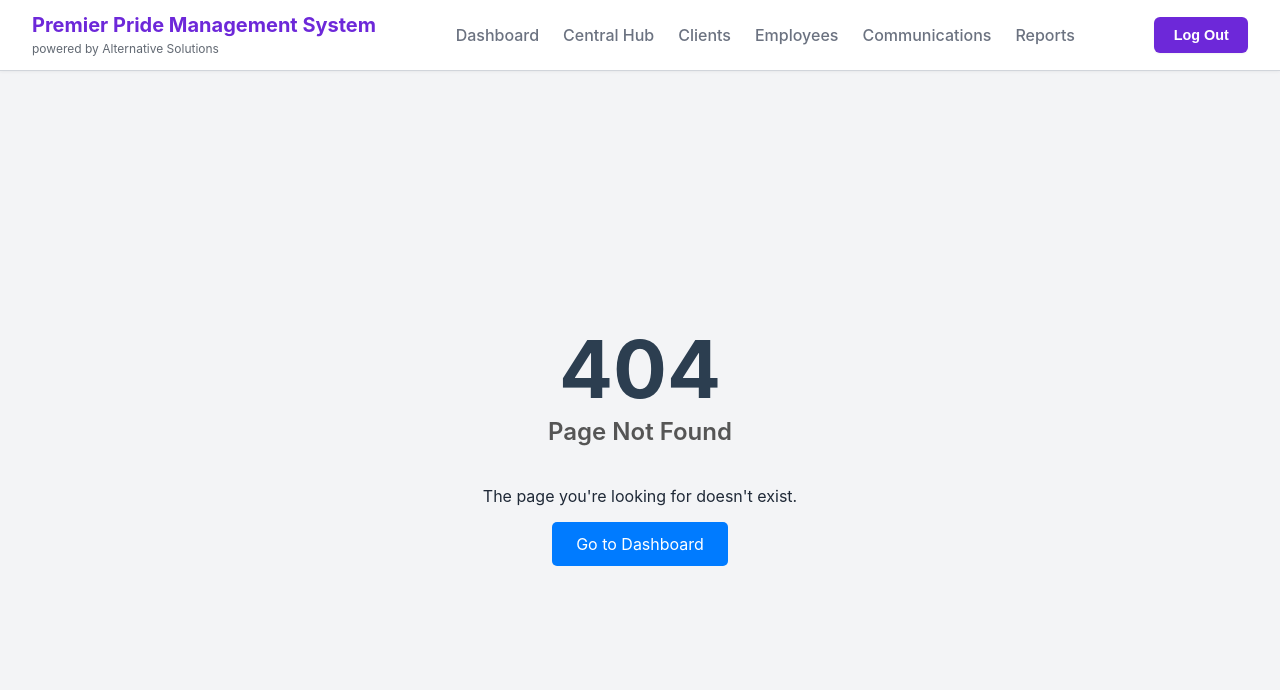
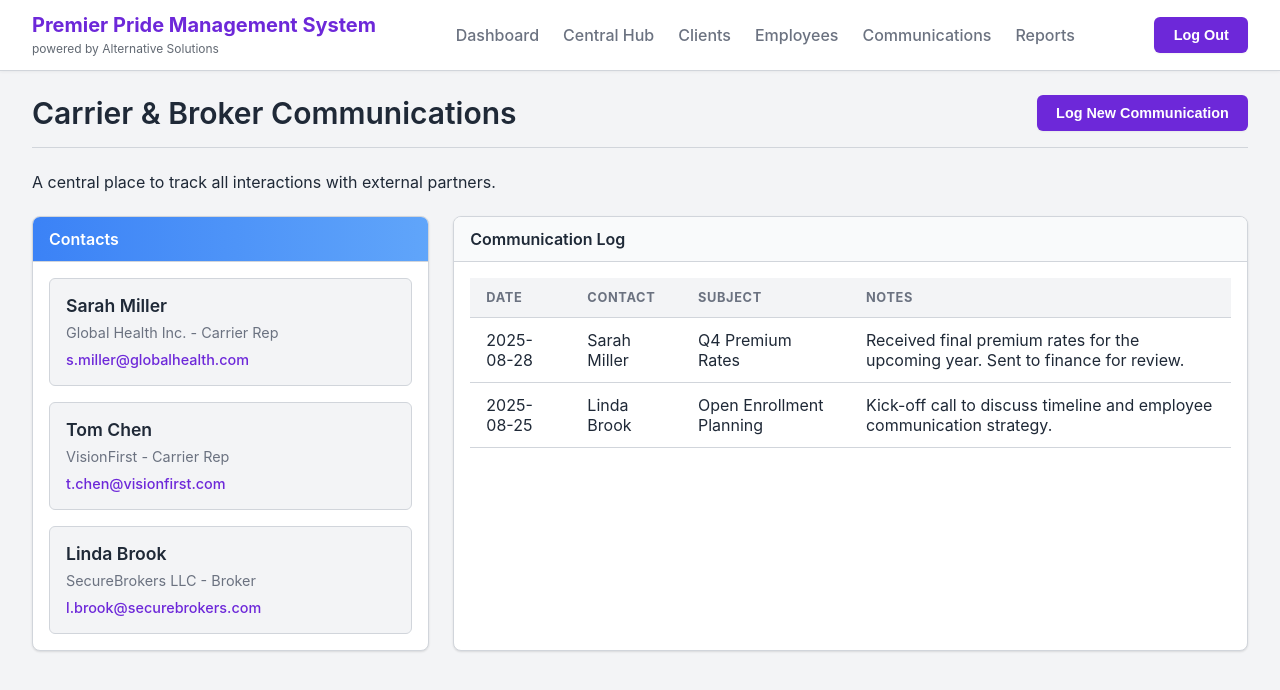
Before and after one commit to geminitwinsolutions/benefits-management-system, a React (Create React App) app: page /communications in a window 1280 px wide. Shown: the top 690 px of the page. Built offline with nearby package versions, Linux system fonts and the light colour scheme; no server answers.

Commit message:
Changes to be committed:

```diff
--- a/src/App.css
+++ b/src/App.css
@@ -473,3 +473,39 @@ h1, h2, h3, h4, h5, h6 { font-weight: 600; }
   padding-bottom: 0.5rem;
   margin-bottom: 1rem;
 }
+
+/* --- Communications Page --- */
+.contact-cards-container {
+  display: grid;
+  grid-template-columns: 1fr; /* Single column on small screens */
+  gap: 1rem;
+}
+
+.info-card {
+  background-color: var(--bg-light);
+  padding: 1rem;
+  border-radius: 6px;
+  border: 1px solid var(--border-color);
+}
+
+.info-card h3 {
+  margin: 0 0 0.5rem 0;
+  font-size: 1.1rem;
+}
+
+.info-card p {
+  margin: 0 0 0.5rem 0;
+  font-size: 0.9rem;
+  color: var(--text-light);
+}
+
+.info-card a {
+  font-size: 0.9rem;
+  color: var(--primary-color);
+  text-decoration: none;
+  font-weight: 500;
+}
+
+.info-card a:hover {
+  text-decoration: underline;
+}
--- a/src/App.js
+++ b/src/App.js
@@ -78,13 +78,15 @@ function App() {
           <Route path="/employees" element={<AllEmployees />} />
           <Route path="/clients" element={<ClientDetails />} />
           <Route path="/reports" element={<StatsAndReports />} />
-
+          <Route path="/communications" element={<Communications />} />
           <Route path="/central-hub" element={<CentralHub />}>
             <Route path="enrollment-management" element={<EnrollmentManagement />} />
             <Route path="open-enrollment" element={<OpenEnrollment />} />
             <Route path="tier-management" element={<TierManagement />} />
+            <Route path="plan-management" element={<PlanManagement />} />
             <Route path="reconciliation" element={<BenefitsReconciliation />} />
             <Route path="service-library" element={<ServiceLibrary />} />
+
             <Route index element={<Navigate to="enrollment-management" replace />} />
           </Route>
 
@@ -104,7 +106,7 @@ function App() {
         <Route path="/employees" element={<ProtectedRoute session={session}><AllEmployees /></ProtectedRoute>} />
         <Route path="/clients" element={<ProtectedRoute session={session}><ClientDetails /></ProtectedRoute>} />
         <Route path="/reports" element={<ProtectedRoute session={session}><StatsAndReports /></ProtectedRoute>} />
-
+        <Route path="/communications" element={<ProtectedRoute session={session}><Communications /></ProtectedRoute>} />
         <Route path="/central-hub" element={<ProtectedRoute session={session}><CentralHub /></ProtectedRoute>}>
           <Route path="enrollment-management" element={<EnrollmentManagement />} />
           <Route path="open-enrollment" element={<OpenEnrollment />} />
--- a/src/pages/Communications.js
+++ b/src/pages/Communications.js
@@ -18,22 +18,37 @@ function Communications() {
 
   return (
     <div className="page-container">
+      <div className="page-header">
         <h1>Carrier & Broker Communications</h1>
-      <div className="communications-layout">
-        <div className="contact-list">
-          <h3>Contacts</h3>
+        <button className="add-button">Log New Communication</button>
+      </div>
+      <p>A central place to track all interactions with external partners.</p>
+
+      <div className="plan-management-layout">
+        {/* Contacts Card */}
+        <div className="card">
+          <div className="card-header blue">
+            <h2>Contacts</h2>
+          </div>
+          <div className="card-body">
             <div className="contact-cards-container">
               {contacts.map((contact, index) => (
-              <div className="contact-card" key={index}>
-                <strong>{contact.name}</strong>
-                <span>{contact.company} - {contact.role}</span>
+                <div className="info-card" key={index}>
+                  <h3>{contact.name}</h3>
+                  <p>{contact.company} - {contact.role}</p>
                   <a href={`mailto:${contact.email}`}>{contact.email}</a>
                 </div>
               ))}
             </div>
           </div>
-        <div className="communication-log">
-          <h3>Communication Log</h3>
+        </div>
+
+        {/* Communication Log Card */}
+        <div className="card">
+          <div className="card-header">
+            <h2>Communication Log</h2>
+          </div>
+          <div className="card-body">
             <table className="employees-table">
               <thead>
                 <tr>
@@ -57,6 +72,7 @@ function Communications() {
           </div>
         </div>
       </div>
+    </div>
   );
 }
 
```
Also changed, not shown: src/pages/PlanManagement.js (line endings or trailing spaces). Lines whose indentation alone changed are shown as unchanged.
